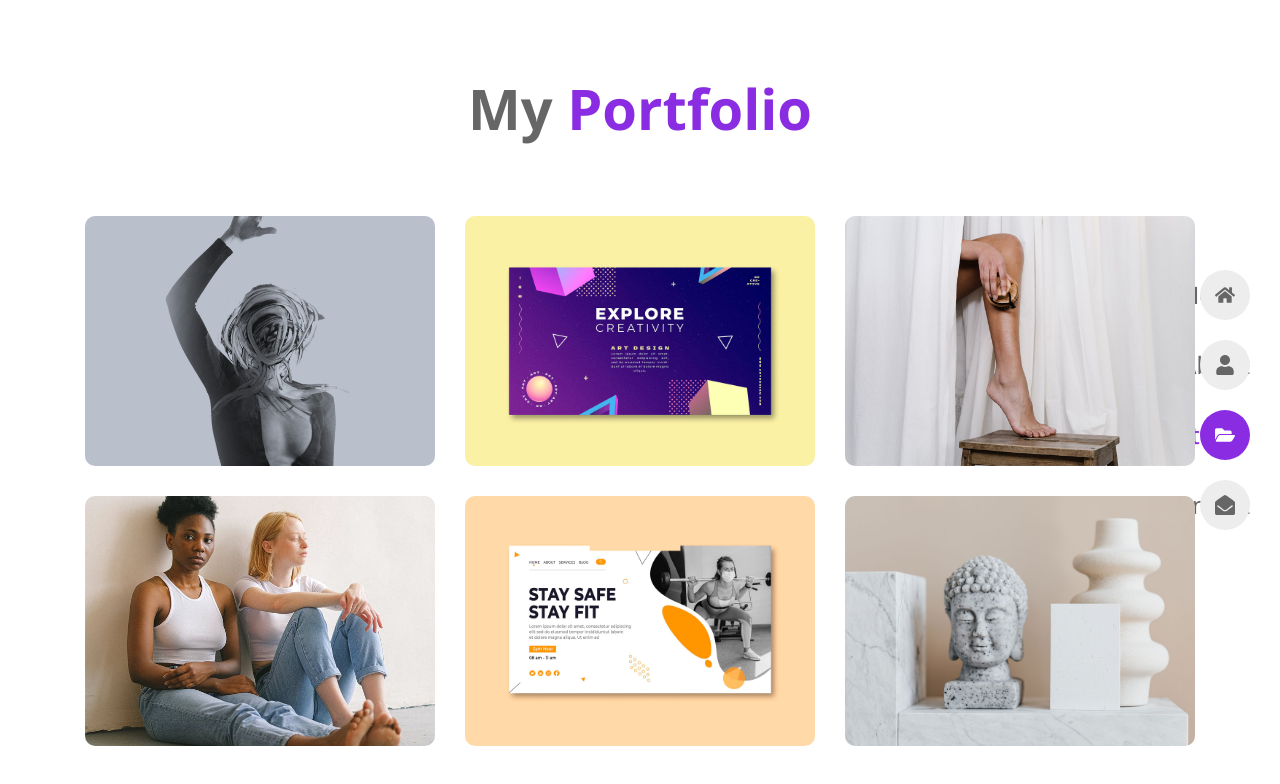
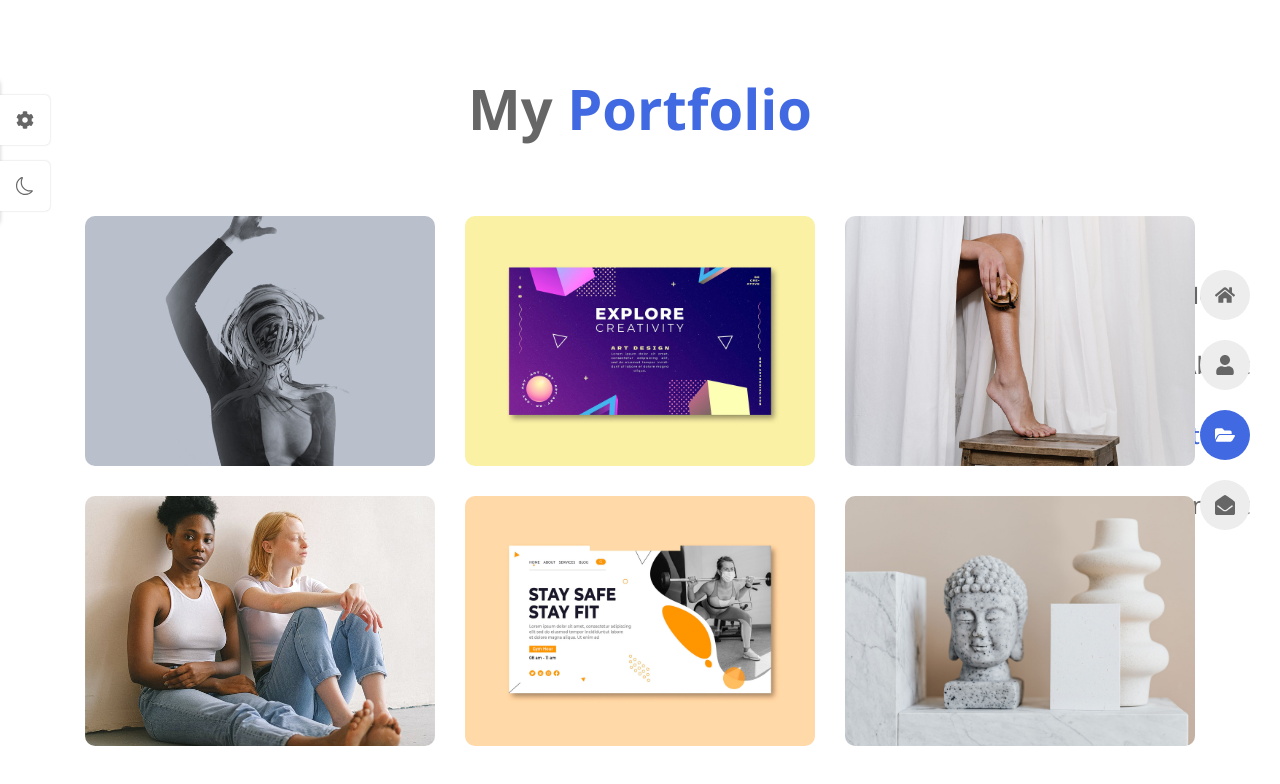
Before and after one commit to tensaeb/portfolio, a React (Vite) app: page /portfolio in a window 1280 px wide. Shown: the top 784 px of the page. Built offline with nearby package versions, Linux system fonts and the light colour scheme.

Commit message:
Themes Added 🙌🙌 with minor bug fixing 💻

```diff
--- a/src/App.css
+++ b/src/App.css
@@ -29,6 +29,14 @@
   --weight-600: 600;
   --weight-700: 700;
   --weight-800: 800;
+}
+
+.dark {
+  --title-color: hsl(0, 0%, 100%);
+  --text-color: hsl(0, 0%, 80%);
+  --body-color: hsl(0, 0%, 7%);
+  --container-color: hsl(0, 0%, 17%);
+  --border-color: hsl(0, 0%, 15%);
 }
 
 /* ================ BASE ================ */
--- a/src/App.jsx
+++ b/src/App.jsx
@@ -7,11 +7,13 @@ import Portfolio from "./pages/portfolio/Portfolio";
 import Contact from "./pages/contact/Contact";
 //components
 import Navbar from "./components/Navbar/Navbar";
+import Themes from "./components/Theme/Themes.jsx";
 
 function App() {
   return (
     <BrowserRouter>
       <Navbar />
+      <Themes />
       <Routes>
         <Route index element={<Home />} />
         <Route path="about" element={<About />} />
--- a/src/components/Navbar/navbar.css
+++ b/src/components/Navbar/navbar.css
@@ -6,7 +6,7 @@
   background-color: var(--container-color);
   width: 100%;
   padding: 60px 30px;
-
+  z-index: 1000;
   transition: all 0.8s cubic-bezier(0.77, 0.2, 0.05, 1);
 }
 
@@ -20,6 +20,10 @@
   column-gap: 24px;
   border-bottom: 1px solid var(--border-color);
   padding-block: 14px;
+}
+
+.dark .nav_link {
+  border-color: hsl(0, 0%, 20%);
 }
 
 .nav_icon,
--- /dev/null
+++ b/src/components/Theme/ThemeItem.jsx
@@ -0,0 +1,17 @@
+/* eslint-disable no-unused-vars */
+/* eslint-disable react/prop-types */
+
+const ThemeItem = ({ color, img, changeColor }) => {
+  return (
+    <img
+      src={img}
+      alt=""
+      className="theme_img"
+      onClick={() => {
+        changeColor(color);
+      }}
+    />
+  );
+};
+
+export default ThemeItem;
--- /dev/null
+++ b/src/components/Theme/Themes.jsx
@@ -0,0 +1,82 @@
+import { useEffect, useState } from "react";
+
+import { FaCog } from "react-icons/fa";
+import { themes } from "../../data";
+import { BsMoon, BsSun } from "react-icons/bs";
+import ThemeItem from "./ThemeItem";
+import "./themes.css";
+
+const getStorageColor = () => {
+  let color = "hsl(225, 73%, 57%)";
+  if (localStorage.getItem("color")) {
+    color = localStorage.getItem("color");
+  }
+  return color;
+};
+const getStorageTheme = () => {
+  let theme = "light";
+  if (localStorage.getItem("theme")) {
+    theme = localStorage.getItem("theme");
+  }
+  return theme;
+};
+
+const Themes = () => {
+  const [showSwitcher, setShowSwitcher] = useState(false);
+  const [color, setColor] = useState(getStorageColor());
+  const [theme, setTheme] = useState(getStorageTheme());
+
+  const changeColor = (color) => {
+    setColor(color);
+  };
+
+  const toggleTheme = () => {
+    if (theme == "light") {
+      setTheme("dark");
+    } else {
+      setTheme("light");
+    }
+  };
+
+  useEffect(() => {
+    document.documentElement.style.setProperty("--first-color", color);
+    localStorage.setItem("color", color);
+  }, [color]);
+
+  useEffect(() => {
+    document.documentElement.className = theme;
+    localStorage.setItem("theme", theme);
+  }, [theme]);
+
+  return (
+    <div>
+      <div className={`${showSwitcher ? "show-switcher" : ""} style_switcher`}>
+        <div
+          className="style_switcher-toggler"
+          onClick={() => setShowSwitcher(!showSwitcher)}
+        >
+          <FaCog />
+        </div>
+        <div className="theme_toggler" onClick={toggleTheme}>
+          {theme === "light" ? <BsMoon /> : <BsSun />}
+        </div>
+        <h3 className="style_switcher-title">Style Switcher</h3>
+        <div className="style_switcher-items">
+          {themes.map((theme, index) => {
+            return (
+              <ThemeItem key={index} {...theme} changeColor={changeColor} />
+            );
+          })}
+        </div>
+        <div
+          className="style_switcher-close"
+          onClick={() => setShowSwitcher(!showSwitcher)}
+        >
+          &times;
+        </div>
+      </div>
+    </div>
+  );
+};
+
+export default Themes;
--- /dev/null
+++ b/src/components/Theme/themes.css
@@ -0,0 +1,84 @@
+.style_switcher {
+  position: fixed;
+  left: 0;
+  top: 10%;
+  background-color: var(--text-white);
+  width: 220px;
+  padding: 15px;
+  box-shadow: 0 0 4px hsl(0, 0%, 80%);
+  z-index: 10;
+  transform: translateX(-100%);
+  transition: all 0.3s ease;
+}
+
+.show-switcher {
+  transform: translateX(0);
+}
+
+.style_switcher,
+.style_switcher-toggler,
+.theme_toggler {
+  border-radius: 0 5px 5px 0;
+}
+
+.style_switcher-item {
+  display: grid;
+  grid-template-columns: repeat(5, 1fr);
+  column-gap: 4px;
+  row-gap: 8px;
+}
+
+.style_switcher-title,
+.style_switcher-toggler,
+.theme_toggler,
+.style_switcher-close {
+  color: hsl(0, 0%, 40%);
+}
+
+.style_switcher-title {
+  font-size: var(--small-font-size);
+  font-weight: var(--weight-600);
+  border-bottom: 1px solid hsl(0, 0%, 87%);
+  padding-bottom: 5px;
+  margin-bottom: 15px;
+}
+
+.theme_img {
+  width: 30px;
+  cursor: pointer;
+}
+
+.style_switcher-toggler,
+.theme_toggler {
+  position: absolute;
+  left: 100%;
+  background-color: var(--text-white);
+  height: 50px;
+  width: 50px;
+  font-size: var(--large-font-size);
+  cursor: pointer;
+  display: grid;
+  place-items: center;
+  box-shadow: 0 0 2px hsl(0, 0%, 80%);
+  transition: all 0.3s ease;
+}
+
+.show-switcher .style_switcher-toggler,
+.show-switcher .theme_toggler {
+  left: -100%;
+}
+
+.style_switcher-toggler {
+  top: 10%;
+}
+.theme_toggler {
+  bottom: 10%;
+}
+
+.style_switcher-close {
+  cursor: pointer;
+  font-size: var(--h2-font-size);
+  position: absolute;
+  top: 2%;
+  right: 15px;
+}
```
